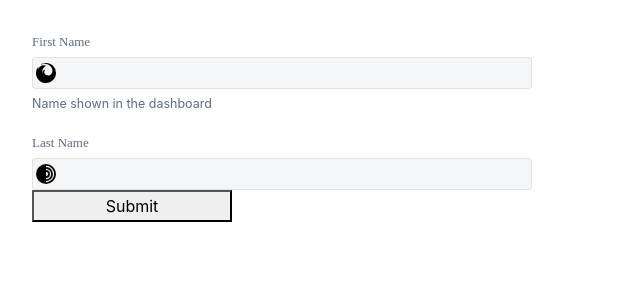
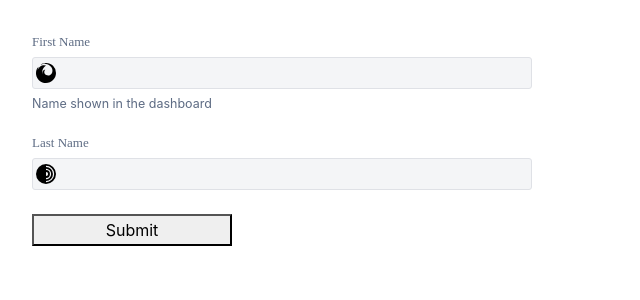
Before and after one commit to RagaviManohar/react-example, a React (Create React App) app: page /form in a window 1280 px wide. Shown: the top 300 px of the page, without its empty margins (0-640 px from the left). Built offline with nearby package versions, Linux system fonts and the light colour scheme.

Commit message:
design fix

```diff
--- a/src/Form/index.js
+++ b/src/Form/index.js
@@ -22,7 +22,7 @@ function FormExample () {
               }
             }}
             label={'Last Name'}></Field.Input>
-          <button style={{width: '200px', height: '32px'}}>Submit</button>
+          <button style={{width: '200px', height: '32px', marginTop: '24px'}}>Submit</button>
         </Form>
       </div>
   )
```
